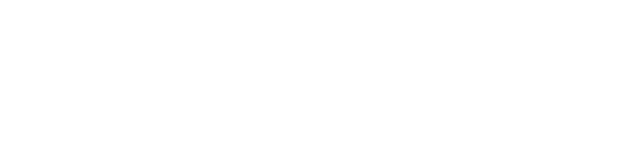
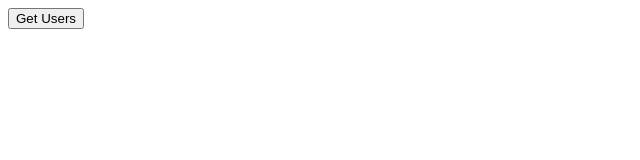
Before and after one commit to missKatiaPunter/sqlite-starter, a plain HTML site: page index.html in a window 1280 px wide. Shown: the whole page, without its empty margins (0-640 px from the left). Drawn offline with Linux system fonts and the light colour scheme.

Commit message:
We made a button

```diff
--- a/index.html
+++ b/index.html
@@ -6,6 +6,10 @@
     <title>Document</title>
 </head>
 <body>
+    <!-- This is a button that will call the API and then our own route and get the data about users -->
+    <form class="get-users-form">
+        <input type="submit" value="Get Users">
+    </form>
 
 </body>
 </html>
```
